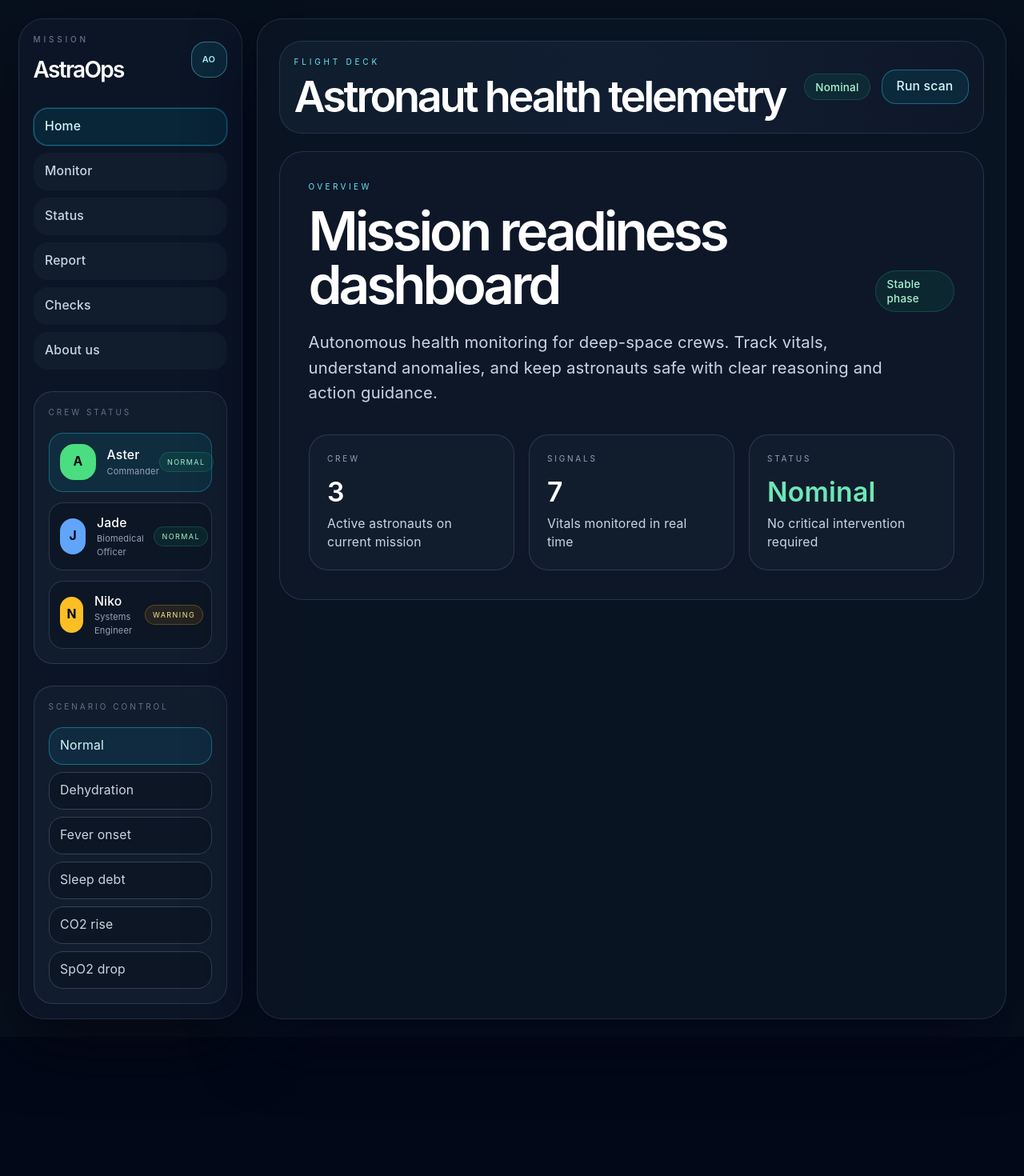
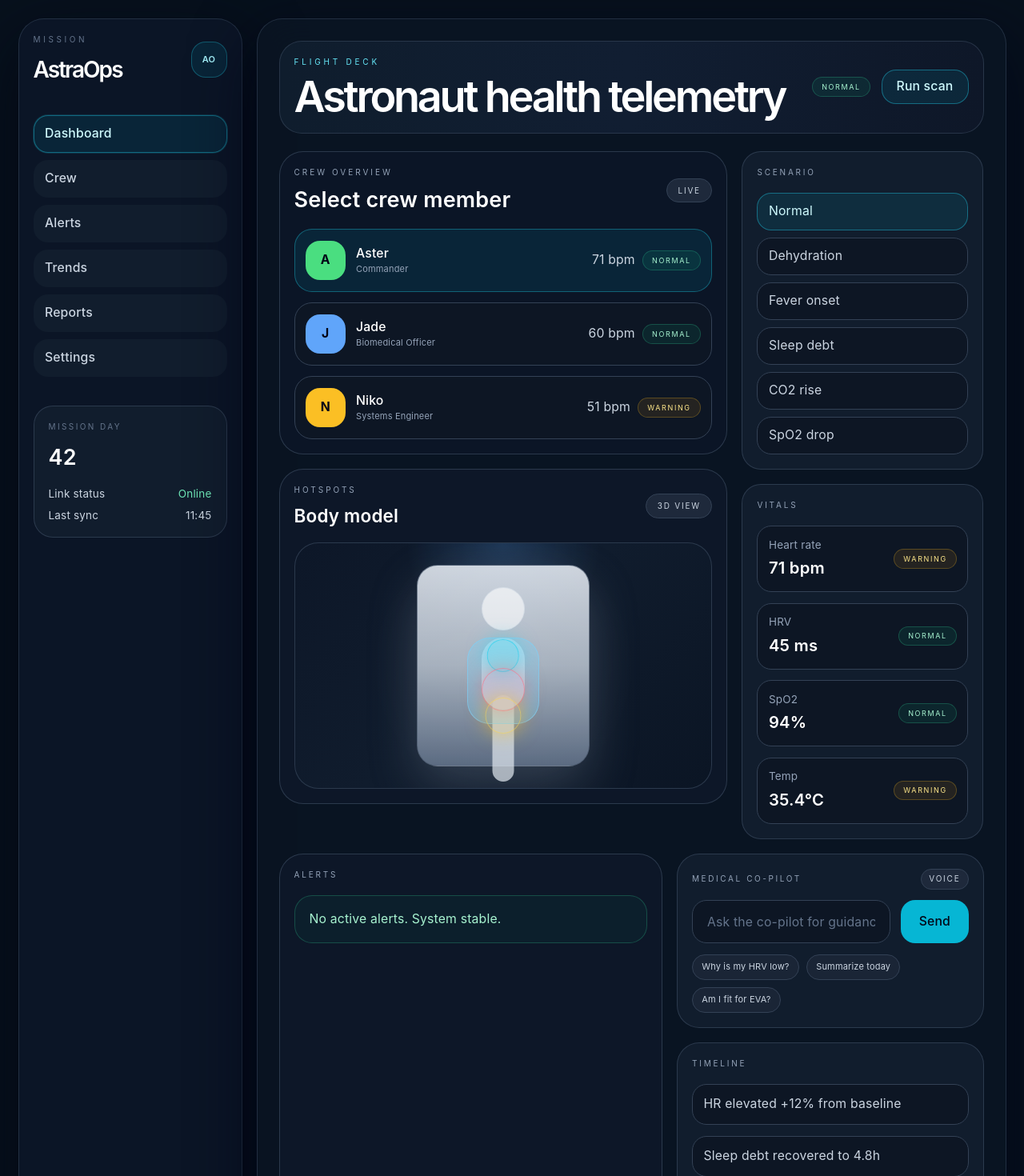
Before and after one commit to NERDMONK-00/0dayNasaapp, a React (Vite) app: page / in a window 1280 px wide. Shown: the top 1470 px of the page at 80% size. Before the commit the page ends 1296 px from the top, so only its background shows below. Built offline with nearby package versions, Linux system fonts and the light colour scheme.

Commit message:
Refine mission control dashboard and finalize app polish

```diff
--- a/src/App.tsx
+++ b/src/App.tsx
@@ -1,15 +1,19 @@
-import { NavLink, Route, Routes, BrowserRouter } from 'react-router-dom'
+import { BrowserRouter, Route, Routes } from 'react-router-dom'
 import { useState } from 'react'
 import { signalStatus } from './components/MetricCard'
 import { useMissionState } from './state/store'
 import { buildExplainableAlert, evaluateThresholds } from './processing/anomaly'
 import type { AlertItem, ScenarioId } from './types'
-import { HomePage } from './pages/HomePage'
 import { AboutPage } from './pages/AboutPage'
 import { ReportPage } from './pages/ReportPage'
 import { StatusPage } from './pages/StatusPage'
 import { MonitorPage } from './pages/MonitorPage'
 import { ChecksPage } from './pages/ChecksPage'
+import { Sidebar } from './components/Sidebar'
+import { PromptInput } from './components/PromptInput'
+import { BodyModel3D } from './components/BodyModel3D'
+import { Card } from './components/Card'
+import { StatusChip } from './components/StatusChip'
 
 const scenarioButtons: Array<{ id: ScenarioId; label: string }> = [
   { id: 'normal', label: 'Normal' },
@@ -20,22 +24,7 @@ const scenarioButtons: Array<{ id: ScenarioId; label: string }> = [
   { id: 'spo2', label: 'SpO2 drop' },
 ]
 
-const statusStyles = {
-  normal: 'bg-emerald-500/10 text-emerald-200 border border-emerald-400/20',
-  warning: 'bg-amber-500/10 text-amber-200 border border-amber-400/25',
-  critical: 'bg-rose-500/10 text-rose-200 border border-rose-400/25',
-}
-
-const navItems = [
-  { to: '/', label: 'Home' },
-  { to: '/monitor', label: 'Monitor' },
-  { to: '/status', label: 'Status' },
-  { to: '/report', label: 'Report' },
-  { to: '/checks', label: 'Checks' },
-  { to: '/about', label: 'About us' },
-]
-
-function App() {
+function DashboardOverview() {
   const { missionState, selectedAstronautId, setSelectedAstronautId, setAlerts, simulator } = useMissionState()
   const [scenario, setScenario] = useState<ScenarioId>('normal')
 
@@ -60,49 +49,46 @@ function App() {
   }
 
   const latestAlerts = missionState.alerts.length ? missionState.alerts : []
+  const missionStatus = latestAlerts.some((alert) => alert.level === 'critical')
+    ? 'critical'
+    : latestAlerts.some((alert) => alert.level === 'warning')
+      ? 'warning'
+      : 'normal'
 
-  const missionStatus = latestAlerts.some((alert) => alert.level === 'critical')
-    ? 'Critical'
-    : latestAlerts.some((alert) => alert.level === 'warning')
-      ? 'Warning'
-      : 'Nominal'
-
-  const shell = (
-    <div className="min-h-screen bg-[#07111d] text-slate-100">
-      <div className="mx-auto max-w-[1500px] p-3 md:p-5">
-        <div className="grid min-h-[calc(100vh-1.5rem)] gap-4 xl:grid-cols-[280px_1fr]">
-          <aside className="rounded-[32px] border border-slate-700/60 bg-[#0d1728]/90 p-4 shadow-[0_30px_80px_rgba(3,7,18,0.9)] backdrop-blur-xl">
-            <div className="mb-6 flex items-center justify-between">
+  return (
+    <div className="space-y-4">
+      <header className="mb-5 flex flex-col gap-4 rounded-[28px] border border-slate-700/70 bg-gradient-to-r from-[#0f1d2d] via-[#111e32] to-[#0e1728] p-4 md:flex-row md:items-center md:justify-between">
         <div>
-                <p className="text-[10px] font-medium uppercase tracking-[0.38em] text-slate-500">Mission</p>
-                <h2 className="mt-2 text-[28px] font-semibold tracking-[-0.06em] text-white">AstraOps</h2>
-              </div>
-              <div className="flex h-10 w-10 items-center justify-center rounded-2xl border border-cyan-300/40 bg-cyan-400/10 text-[11px] font-semibold text-cyan-200">
-                AO
-              </div>
+          <p className="text-[10px] uppercase tracking-[0.38em] text-cyan-300">Flight deck</p>
+          <h1 className="mt-2 text-3xl font-semibold tracking-[-0.06em] text-white md:text-5xl">Astronaut health telemetry</h1>
         </div>
 
-            <nav className="mb-6 space-y-2">
-              {navItems.map((item) => (
-                <NavLink
-                  key={item.to}
-                  to={item.to}
-                  className={({ isActive }) =>
-                    `flex w-full items-center rounded-2xl border px-3 py-2.5 text-sm font-medium transition ${
-                      isActive
-                        ? 'border-cyan-400/40 bg-cyan-500/10 text-cyan-100 shadow-[0_0_0_1px_rgba(34,211,238,0.15)]'
-                        : 'border-transparent bg-[#111d2d] text-slate-300 hover:border-slate-700 hover:text-white'
-                    }`
-                  }
+        <div className="flex items-center gap-3">
+          <StatusChip status={missionStatus as 'normal' | 'warning' | 'critical'} label={missionStatus} />
+          <button
+            type="button"
+            onClick={refreshAlerts}
+            className="rounded-2xl border border-cyan-400/40 bg-cyan-500/10 px-4 py-2 text-sm font-medium text-cyan-100 transition hover:bg-cyan-500/15"
           >
-                  {item.label}
-                </NavLink>
-              ))}
-            </nav>
+            Run scan
+          </button>
+        </div>
+      </header>
 
-            <div className="mb-6 rounded-[24px] border border-slate-700/80 bg-[#111d2d] p-4">
-              <p className="text-[10px] uppercase tracking-[0.3em] text-slate-500">Crew status</p>
-              <div className="mt-4 space-y-3">
+      <div className="grid gap-4 lg:grid-cols-[1.3fr_0.7fr]">
+        <div className="space-y-4">
+          <div className="rounded-[30px] border border-slate-700/80 bg-[#0d1728]/80 p-4">
+            <div className="mb-4 flex items-center justify-between">
+              <div>
+                <p className="text-[10px] uppercase tracking-[0.3em] text-slate-400">Crew overview</p>
+                <h2 className="mt-2 text-2xl font-semibold text-white">Select crew member</h2>
+              </div>
+              <button className="rounded-full border border-slate-700 bg-slate-800 px-3 py-1.5 text-[10px] uppercase tracking-[0.18em] text-slate-300">
+                Live
+              </button>
+            </div>
+
+            <div className="space-y-3">
               {missionState.astronauts.map((person) => {
                 const current = missionState.currentReadings[person.id]
                 const isSelected = selectedAstronautId === person.id
@@ -113,14 +99,12 @@ function App() {
                     key={person.id}
                     type="button"
                     onClick={() => setSelectedAstronautId(person.id)}
-                      className={`flex w-full items-center justify-between rounded-2xl border p-3 text-left transition ${
-                        isSelected
-                          ? 'border-cyan-400/35 bg-cyan-500/10'
-                          : 'border-slate-700/80 bg-[#0d1624] hover:border-slate-600'
+                    className={`flex w-full items-center justify-between rounded-[22px] border p-3 text-left transition ${
+                      isSelected ? 'border-cyan-400/35 bg-cyan-500/10' : 'border-slate-700 bg-[#0d1624] hover:border-slate-600'
                     }`}
                   >
                     <div className="flex items-center gap-3">
-                        <div className="flex h-10 w-10 items-center justify-center rounded-2xl text-sm font-bold text-slate-950" style={{ backgroundColor: person.accent }}>
+                      <div className="flex h-11 w-11 items-center justify-center rounded-2xl text-sm font-bold text-slate-950" style={{ backgroundColor: person.accent }}>
                         {person.name.slice(0, 1)}
                       </div>
                       <div>
@@ -129,17 +113,33 @@ function App() {
                       </div>
                     </div>
 
-                      <span className={`rounded-full px-2 py-1 text-[9px] uppercase tracking-[0.16em] ${statusStyles[currentStatus]}`}>
-                        {currentStatus}
-                      </span>
+                    <div className="flex items-center gap-2">
+                      <span className="text-sm text-slate-300">{Math.round(Number(current.hr))} bpm</span>
+                      <StatusChip status={currentStatus} label={currentStatus} />
+                    </div>
                   </button>
                 )
               })}
             </div>
           </div>
 
-            <div className="rounded-[24px] border border-slate-700/80 bg-[#111d2d] p-4">
-              <p className="text-[10px] uppercase tracking-[0.3em] text-slate-500">Scenario control</p>
+          <div className="rounded-[30px] border border-slate-700/80 bg-[#0d1728] p-4">
+            <div className="mb-4 flex items-center justify-between">
+              <div>
+                <p className="text-[10px] uppercase tracking-[0.3em] text-slate-400">Hotspots</p>
+                <h2 className="mt-2 text-xl font-semibold text-white">Body model</h2>
+              </div>
+              <button className="rounded-full border border-slate-700 bg-slate-800 px-3 py-1.5 text-[10px] uppercase tracking-[0.18em] text-slate-300">
+                3D view
+              </button>
+            </div>
+            <BodyModel3D />
+          </div>
+        </div>
+
+        <div className="space-y-4">
+          <Card className="p-4">
+            <p className="text-[10px] uppercase tracking-[0.28em] text-slate-400">Scenario</p>
             <div className="mt-4 space-y-2">
               {scenarioButtons.map((button) => (
                 <button
@@ -147,41 +147,86 @@ function App() {
                   type="button"
                   onClick={() => onScenarioClick(button.id)}
                   className={`w-full rounded-2xl border px-3 py-2.5 text-left text-sm transition ${
-                      scenario === button.id
-                        ? 'border-cyan-400/40 bg-[#102a3f] text-cyan-100'
-                        : 'border-slate-700 bg-[#0d1624] text-slate-300 hover:border-slate-600'
+                    scenario === button.id ? 'border-cyan-400/40 bg-cyan-500/10 text-cyan-100' : 'border-slate-700 bg-[#0d1624] text-slate-300 hover:border-slate-600'
                   }`}
                 >
                   {button.label}
                 </button>
               ))}
             </div>
+          </Card>
+
+          <Card className="p-4">
+            <p className="text-[10px] uppercase tracking-[0.28em] text-slate-400">Vitals</p>
+            <div className="mt-4 space-y-3">
+              {[
+                { label: 'Heart rate', value: `${Math.round(Number(reading?.hr ?? 0))} bpm`, state: 'warning' },
+                { label: 'HRV', value: `${Math.round(Number(reading?.hrv ?? 0))} ms`, state: 'normal' },
+                { label: 'SpO2', value: `${Math.round(Number(reading?.spo2 ?? 0))}%`, state: 'normal' },
+                { label: 'Temp', value: `${Number(reading?.temp ?? 0).toFixed(1)}°C`, state: 'warning' },
+              ].map((item) => (
+                <div key={item.label} className="flex items-center justify-between rounded-2xl border border-slate-700 bg-[#0d1624] p-3">
+                  <div>
+                    <p className="text-xs text-slate-400">{item.label}</p>
+                    <p className="mt-1 text-lg font-semibold text-white">{item.value}</p>
                   </div>
-          </aside>
+                  <StatusChip status={item.state as 'normal' | 'warning' | 'critical'} label={item.state} />
+                </div>
+              ))}
+            </div>
+          </Card>
+        </div>
+      </div>
+
+      <div className="mt-4 grid gap-4 xl:grid-cols-[1fr_0.8fr]">
+        <div className="rounded-[30px] border border-slate-700/80 bg-[#0d1728] p-4">
+          <p className="text-[10px] uppercase tracking-[0.28em] text-slate-400">Alerts</p>
+          <div className="mt-4 space-y-3">
+            {latestAlerts.length === 0 ? (
+              <div className="rounded-[22px] border border-emerald-400/25 bg-emerald-500/5 p-4 text-sm text-emerald-200">
+                No active alerts. System stable.
+              </div>
+            ) : (
+              latestAlerts.slice(0, 3).map((alert) => (
+                <div key={alert.id} className="rounded-[22px] border border-slate-700 bg-[#0d1624] p-4">
+                  <div className="mb-2 flex items-center justify-between gap-3">
+                    <p className="text-sm font-semibold text-white">{alert.title}</p>
+                    <StatusChip status={alert.level} label={alert.level} />
+                  </div>
+                  <p className="text-sm text-slate-200">Why: {alert.reason}</p>
+                  <p className="mt-2 text-xs text-cyan-200">Action: {alert.action}</p>
+                </div>
+              ))
+            )}
+          </div>
+        </div>
+
+        <div className="space-y-4">
+          <PromptInput />
+          <div className="rounded-[28px] border border-slate-700/80 bg-[#111d2d] p-4">
+            <p className="text-[10px] uppercase tracking-[0.28em] text-slate-400">Timeline</p>
+            <div className="mt-4 space-y-3 text-sm text-slate-300">
+              <div className="rounded-2xl border border-slate-700 bg-[#0d1624] p-3">HR elevated +12% from baseline</div>
+              <div className="rounded-2xl border border-slate-700 bg-[#0d1624] p-3">Sleep debt recovered to 4.8h</div>
+              <div className="rounded-2xl border border-slate-700 bg-[#0d1624] p-3">Cabin CO₂ returned to safe range</div>
+            </div>
+          </div>
+        </div>
+      </div>
+    </div>
+  )
+}
+
+function AppLayout() {
+  return (
+    <div className="min-h-screen bg-[#07111d] text-slate-100">
+      <div className="mx-auto max-w-[1500px] p-3 md:p-5">
+        <div className="grid min-h-[calc(100vh-1.5rem)] gap-4 xl:grid-cols-[280px_1fr]">
+          <Sidebar />
 
           <main className="rounded-[32px] border border-slate-700/60 bg-[#0b1625]/75 p-4 shadow-[0_30px_80px_rgba(2,6,23,0.9)] backdrop-blur-xl md:p-6">
-            <header className="mb-5 flex flex-col gap-4 rounded-[28px] border border-slate-700/70 bg-gradient-to-r from-[#0f1d2d] via-[#111e32] to-[#0e1728] p-4 md:flex-row md:items-center md:justify-between">
-              <div>
-                <p className="text-[10px] uppercase tracking-[0.38em] text-cyan-300">Flight deck</p>
-                <h1 className="mt-2 text-3xl font-semibold tracking-[-0.06em] text-white md:text-5xl">Astronaut health telemetry</h1>
-              </div>
-
-              <div className="flex items-center gap-3">
-                <span className={`inline-flex items-center rounded-full border px-3 py-1.5 text-xs font-medium ${statusStyles[missionStatus === 'Critical' ? 'critical' : missionStatus === 'Warning' ? 'warning' : 'normal']}`}>
-                  {missionStatus}
-                </span>
-                <button
-                  type="button"
-                  onClick={refreshAlerts}
-                  className="rounded-2xl border border-cyan-400/40 bg-cyan-500/10 px-4 py-2 text-sm font-medium text-cyan-100 transition hover:bg-cyan-500/15"
-                >
-                  Run scan
-                </button>
-              </div>
-            </header>
-
             <Routes>
-              <Route path="/" element={<HomePage />} />
+              <Route path="/" element={<DashboardOverview />} />
               <Route path="/monitor" element={<MonitorPage />} />
               <Route path="/status" element={<StatusPage />} />
               <Route path="/report" element={<ReportPage />} />
@@ -193,8 +238,14 @@ function App() {
       </div>
     </div>
   )
+}
 
-  return <BrowserRouter>{shell}</BrowserRouter>
+function App() {
+  return (
+    <BrowserRouter>
+      <AppLayout />
+    </BrowserRouter>
+  )
 }
 
 export default App
--- /dev/null
+++ b/src/components/BodyModel3D.tsx
@@ -0,0 +1,17 @@
+export function BodyModel3D() {
+  return (
+    <div className="relative flex min-h-[280px] items-center justify-center overflow-hidden rounded-[30px] border border-slate-700/80 bg-[radial-gradient(circle_at_top,_rgba(90,169,255,0.2),_transparent_30%),linear-gradient(135deg,_#0d1728,_#101c2d_48%,_#0b1524)] p-6">
+      <div className="absolute inset-0 bg-[radial-gradient(circle_at_center,_rgba(255,255,255,0.06),_transparent_55%)]" />
+
+      <div className="relative h-56 w-48 rounded-[26px] border border-slate-600/70 bg-gradient-to-b from-slate-200/90 via-slate-300/80 to-slate-500/90 shadow-[0_25px_60px_rgba(148,163,184,0.25)]">
+        <div className="absolute left-1/2 top-6 h-12 w-12 -translate-x-1/2 rounded-full border border-slate-300/60 bg-white/60" />
+        <div className="absolute left-1/2 top-20 h-20 w-12 -translate-x-1/2 rounded-full bg-slate-200/70" />
+        <div className="absolute left-1/2 top-36 h-24 w-6 -translate-x-1/2 rounded-full bg-slate-200/70" />
+        <div className="absolute left-1/2 top-20 h-24 w-20 -translate-x-1/2 rounded-[28px] border border-sky-300/60 bg-sky-300/30" />
+        <div className="absolute left-1/2 top-[92px] h-9 w-9 -translate-x-1/2 rounded-full border border-cyan-400/60 bg-cyan-400/30 shadow-[0_0_24px_rgba(34,211,238,0.6)]" />
+        <div className="absolute left-1/2 top-[128px] h-12 w-12 -translate-x-1/2 rounded-full border border-rose-400/60 bg-rose-400/20 shadow-[0_0_24px_rgba(248,113,113,0.5)]" />
+        <div className="absolute left-1/2 top-[165px] h-10 w-10 -translate-x-1/2 rounded-full border border-amber-300/50 bg-amber-300/20 shadow-[0_0_24px_rgba(251,191,36,0.6)]" />
+      </div>
+    </div>
+  )
+}
--- /dev/null
+++ b/src/components/Card.tsx
@@ -0,0 +1,14 @@
+import type { ReactNode } from 'react'
+
+interface CardProps {
+  children: ReactNode
+  className?: string
+}
+
+export function Card({ children, className = '' }: CardProps) {
+  return (
+    <div className={`rounded-[24px] border border-slate-700/80 bg-[#111d2d] ${className}`}>
+      {children}
+    </div>
+  )
+}
--- /dev/null
+++ b/src/components/PromptInput.tsx
@@ -0,0 +1,37 @@
+export function PromptInput() {
+  const suggestions = ['Why is my HRV low?', 'Summarize today', 'Am I fit for EVA?']
+
+  return (
+    <div className="rounded-[28px] border border-slate-700/80 bg-[#111d2d] p-4">
+      <div className="mb-3 flex items-center justify-between">
+        <p className="text-[10px] uppercase tracking-[0.26em] text-slate-400">Medical co-pilot</p>
+        <button className="rounded-full border border-slate-700 bg-slate-800 px-2 py-1 text-[10px] uppercase tracking-[0.18em] text-slate-300">
+          Voice
+        </button>
+      </div>
+
+      <div className="flex flex-col gap-3 md:flex-row md:items-center">
+        <input
+          aria-label="Medical co-pilot prompt"
+          placeholder="Ask the co-pilot for guidance"
+          className="h-12 w-full rounded-2xl border border-slate-700 bg-[#0d1624] px-4 text-sm text-slate-100 placeholder:text-slate-500 focus:border-cyan-400/40 focus:outline-none"
+        />
+        <button className="h-12 rounded-2xl bg-cyan-500 px-5 text-sm font-medium text-slate-950 transition hover:bg-cyan-400">
+          Send
+        </button>
+      </div>
+
+      <div className="mt-3 flex flex-wrap gap-2">
+        {suggestions.map((suggestion) => (
+          <button
+            key={suggestion}
+            type="button"
+            className="rounded-full border border-slate-700 bg-slate-800/70 px-2.5 py-1.5 text-[11px] text-slate-300"
+          >
+            {suggestion}
+          </button>
+        ))}
+      </div>
+    </div>
+  )
+}
--- /dev/null
+++ b/src/components/Sidebar.tsx
@@ -0,0 +1,57 @@
+import { NavLink } from 'react-router-dom'
+
+const navItems = [
+  { to: '/', label: 'Dashboard' },
+  { to: '/monitor', label: 'Crew' },
+  { to: '/status', label: 'Alerts' },
+  { to: '/report', label: 'Trends' },
+  { to: '/checks', label: 'Reports' },
+  { to: '/about', label: 'Settings' },
+]
+
+export function Sidebar() {
+  return (
+    <aside className="rounded-[32px] border border-slate-700/60 bg-[#0d1728]/90 p-4 shadow-[0_30px_80px_rgba(3,7,18,0.9)] backdrop-blur-xl">
+      <div className="mb-8 flex items-center justify-between">
+        <div>
+          <p className="text-[10px] uppercase tracking-[0.36em] text-slate-500">Mission</p>
+          <h2 className="mt-2 text-[28px] font-semibold tracking-[-0.07em] text-white">AstraOps</h2>
+        </div>
+        <div className="flex h-10 w-10 items-center justify-center rounded-2xl border border-cyan-400/30 bg-cyan-500/10 text-[11px] font-semibold text-cyan-200">
+          AO
+        </div>
+      </div>
+
+      <nav className="space-y-2">
+        {navItems.map((item) => (
+          <NavLink
+            key={item.to}
+            to={item.to}
+            className={({ isActive }) =>
+              `flex w-full items-center rounded-2xl border px-3 py-2.5 text-sm font-medium transition ${
+                isActive
+                  ? 'border-cyan-400/40 bg-cyan-500/10 text-cyan-100 shadow-[0_0_0_1px_rgba(34,211,238,0.15)]'
+                  : 'border-transparent bg-[#111d2d] text-slate-300 hover:border-slate-700 hover:text-white'
+              }`
+            }
+          >
+            {item.label}
+          </NavLink>
+        ))}
+      </nav>
+
+      <div className="mt-8 rounded-[24px] border border-slate-700/80 bg-[#111d2d] p-4">
+        <p className="text-[10px] uppercase tracking-[0.24em] text-slate-500">Mission day</p>
+        <p className="mt-3 text-2xl font-semibold text-white">42</p>
+        <div className="mt-4 flex items-center justify-between text-xs text-slate-300">
+          <span>Link status</span>
+          <span className="text-emerald-300">Online</span>
+        </div>
+        <div className="mt-2 flex items-center justify-between text-xs text-slate-300">
+          <span>Last sync</span>
+          <span>11:45</span>
+        </div>
+      </div>
+    </aside>
+  )
+}
--- /dev/null
+++ b/src/components/StatusChip.tsx
@@ -0,0 +1,20 @@
+type StatusVariant = 'normal' | 'warning' | 'critical'
+
+interface StatusChipProps {
+  status: StatusVariant
+  label: string
+}
+
+export function StatusChip({ status, label }: StatusChipProps) {
+  const styles = {
+    normal: 'border-emerald-400/25 bg-emerald-500/10 text-emerald-200',
+    warning: 'border-amber-400/25 bg-amber-500/10 text-amber-200',
+    critical: 'border-rose-400/25 bg-rose-500/10 text-rose-200',
+  }
+
+  return (
+    <span className={`inline-flex items-center rounded-full border px-2.5 py-1 text-[9px] uppercase tracking-[0.18em] ${styles[status]}`}>
+      {label}
+    </span>
+  )
+}
--- /dev/null
+++ b/src/styles/tokens.ts
@@ -0,0 +1,41 @@
+export const designTokens = {
+  colors: {
+    bg: '#07111d',
+    bgElevated: '#0d1728',
+    panel: '#111d2d',
+    panelSoft: '#0e1726',
+    border: '#22314a',
+    borderSoft: '#2b3a52',
+    text: '#e2e8f0',
+    textMuted: '#94a3b8',
+    accent: '#5aa9ff',
+    accentSoft: '#9ec9ff',
+    success: '#34d399',
+    warning: '#fbbf24',
+    critical: '#f87171',
+    glow: 'rgba(90, 169, 255, 0.35)',
+  },
+  radius: {
+    small: '12px',
+    medium: '18px',
+    large: '24px',
+    xl: '30px',
+  },
+  shadow: {
+    soft: '0 18px 44px rgba(15, 23, 42, 0.18)',
+    glow: '0 0 0 1px rgba(90, 169, 255, 0.12), 0 20px 44px rgba(36, 99, 235, 0.2)',
+  },
+  spacing: {
+    xs: '8px',
+    sm: '12px',
+    md: '16px',
+    lg: '24px',
+    xl: '32px',
+  },
+  font: {
+    body: 'Inter, "Segoe UI", sans-serif',
+    heading: 'Inter, "Segoe UI", sans-serif',
+  },
+}
+
+export type ThemeMode = 'dark' | 'light'
```
Lines whose indentation alone changed are shown as unchanged.
